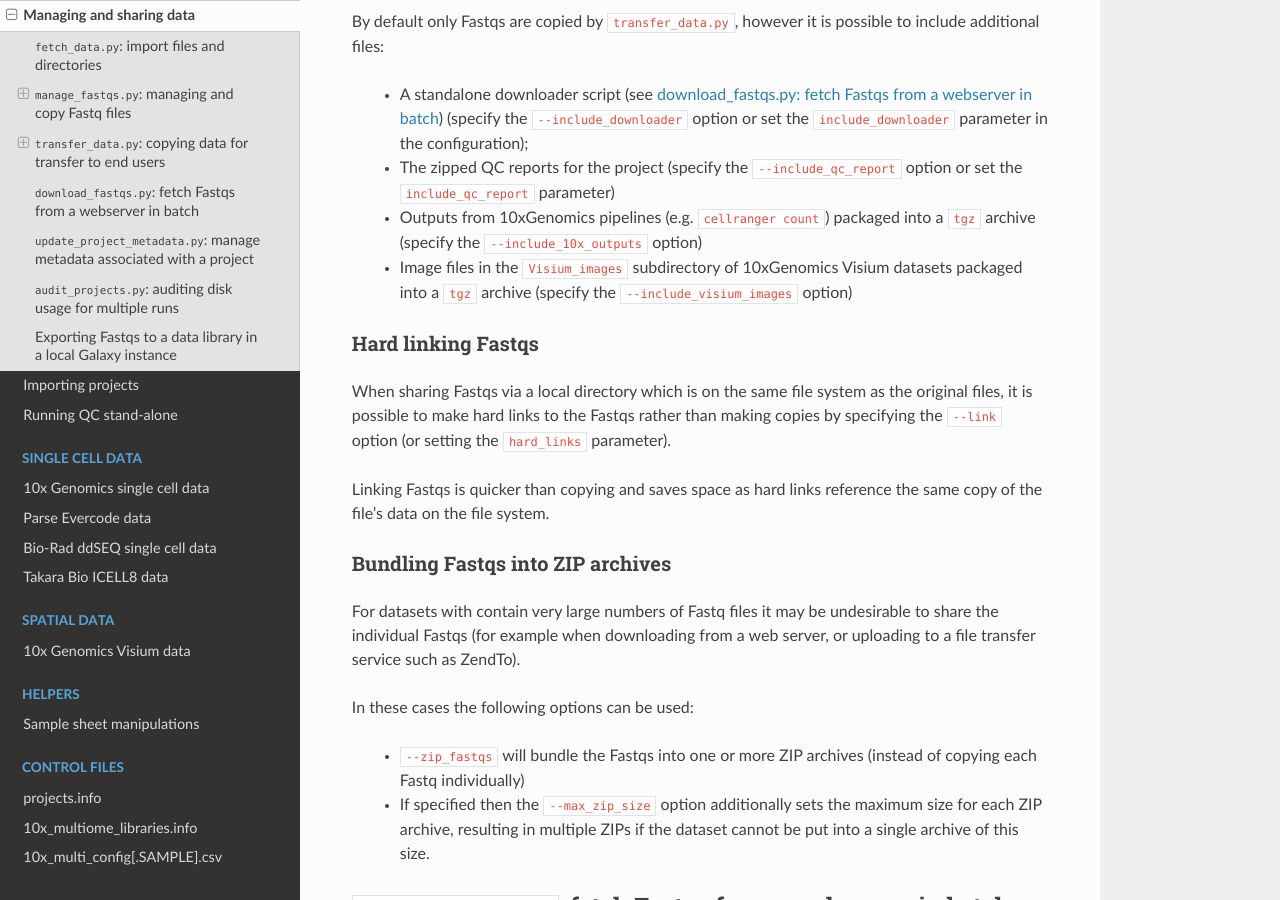
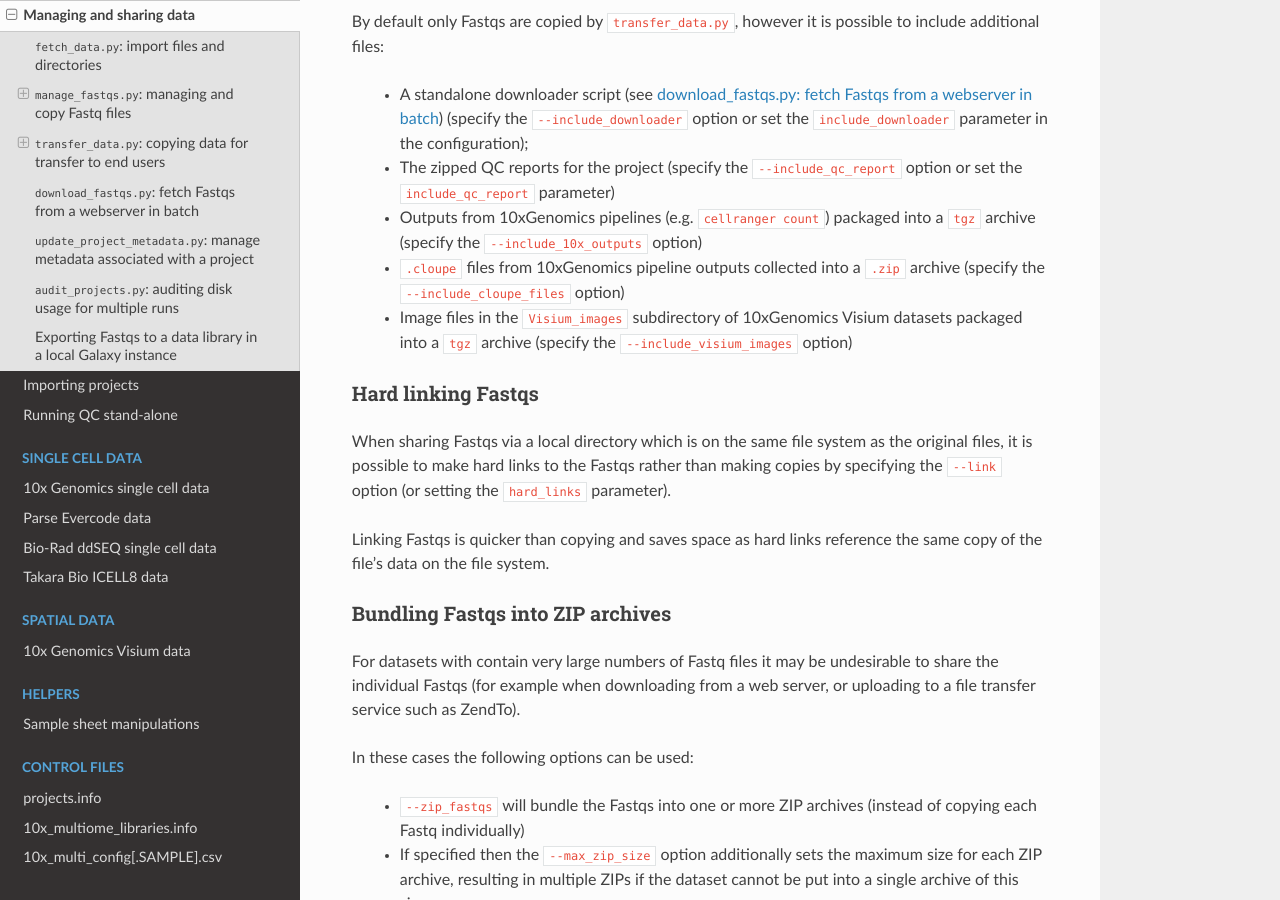
Before and after one commit to fls-bioinformatics-core/auto_process_ngs, a Sphinx documentation site: the page built from docs/source/using/managing_data.rst, in a window 1280 px wide and 900 px high, scrolled down 4402 px. Built offline with Sphinx 7.4.7 and the Read the Docs theme 3.1.0, drawn with Linux system fonts in a browser that asks for light colours.

Commit message:
Update data transfer docs to add info on including 10xGenomics .cloupe files.

```diff
--- a/docs/source/using/managing_data.rst
+++ b/docs/source/using/managing_data.rst
@@ -223,6 +223,9 @@ is possible to include additional files:
  * Outputs from 10xGenomics pipelines (e.g. ``cellranger count``)
    packaged into a ``tgz`` archive (specify the
    ``--include_10x_outputs`` option)
+ * ``.cloupe`` files from 10xGenomics pipeline outputs collected
+   into a ``.zip`` archive (specify the ``--include_cloupe_files``
+   option)
  * Image files in the ``Visium_images`` subdirectory of 10xGenomics
    Visium datasets packaged into a ``tgz`` archive (specify the
    ``--include_visium_images`` option)
```
